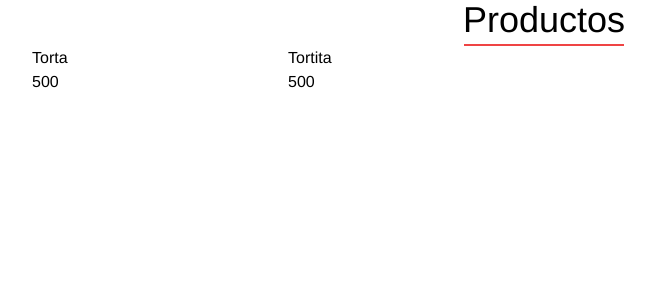
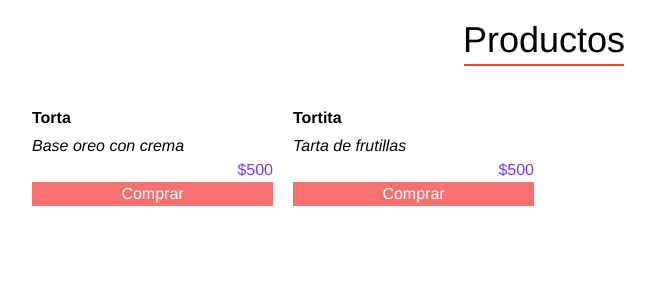
Before and after one commit to lukeblanco/mila_patisserie, a Vue app: page / in a window 1280 px wide. Shown: the top 300 px of the page, without its empty margins (96-751 px from the left). Built offline with nearby package versions, Linux system fonts and the light colour scheme.

Commit message:
Creates the home and header component

```diff
--- a/src/App.vue
+++ b/src/App.vue
@@ -1,5 +1,5 @@
 <template>
-  <div class="max-w-5xl m-auto" id="app">
+  <div class="max-w-5xl mx-auto mt-5" id="app">
     <Header/>
     <Home/>
   </div>
--- a/src/components/Header.vue
+++ b/src/components/Header.vue
@@ -6,6 +6,8 @@
 <script>
 export default {
   name: 'Header',
+  components: {
+  },
   props: {
     msg: String
   }
--- a/src/components/Home.vue
+++ b/src/components/Home.vue
@@ -1,11 +1,15 @@
 <template>
   <div>
     <h1 class="text-4xl text-center">Productos</h1>
-    <div class="mt-1 w-40 m-auto border border-red-500" />
-    <div class="grid grid-cols-4">
+    <div class="mt-1 w-40 m-auto border border-red-500 mb-10" />
+    <div class="grid grid-cols-4 gap-5">
       <div v-for="producto in productos" :key="producto.name">
-        <p>{{ producto.name }}</p>
-        <p>{{ producto.price }}</p>
+        <h2 class="font-bold mb-1">{{ producto.name }}</h2>
+        <p class="italic">{{ producto.description }}</p>
+        <p class="text-purple-600 text-right">${{ producto.price }}</p>
+        <div class="text-center bg-red-400 text-white">
+          <button>Comprar</button>
+        </div>
       </div>
     </div>
   </div>
--- a/src/components/data.json
+++ b/src/components/data.json
@@ -1,11 +1,13 @@
 [
     {
         "name": "Torta",
+        "description":"Base oreo con crema",
         "price": 500
     },
     {
 
         "name": "Tortita",
+        "description":"Tarta de frutillas",
         "price": 500
     }
 ]
```
Also changed, not shown: 1 other file (tests, documents, lock files or other folders).
